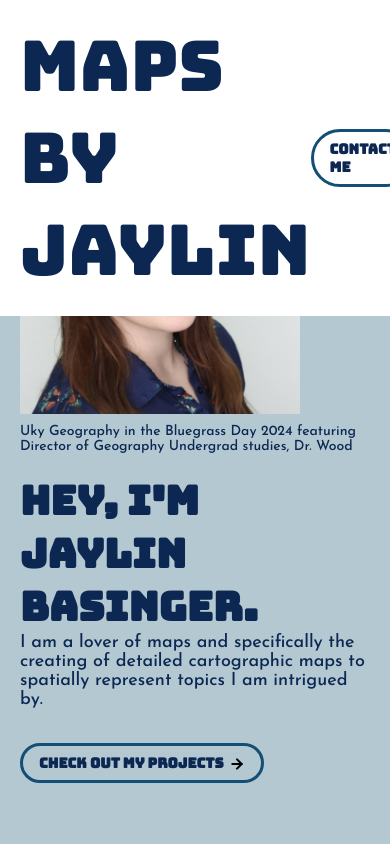
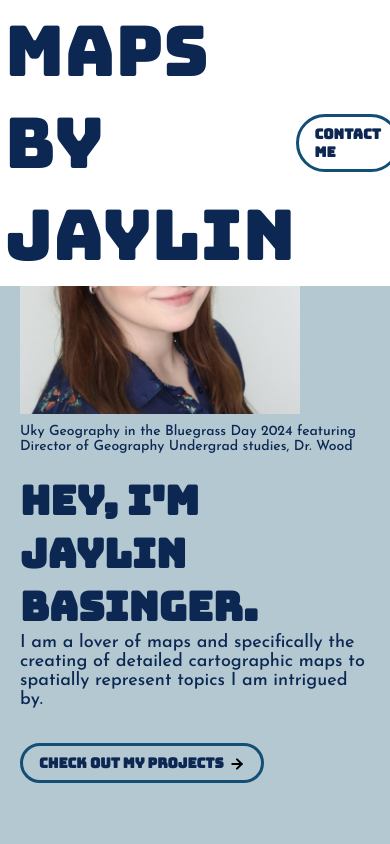
Before and after one commit to JaylinBasinger/JaylinBasinger.github.io, a plain HTML site: page index.html in a window 390 px wide. Shown: the top 844 px of the page. Drawn offline with Linux system fonts and the light colour scheme.

Commit message:
Update utilities.css

```diff
--- a/css/utilities.css
+++ b/css/utilities.css
@@ -50,7 +50,7 @@ a.icon-link:hover {
 /* Small devices (portrait tablets and large phones, 800px and below) */
 @media only screen and (max-width: 800px) {
   .navbar {
-    padding: 20px 20px;
+    padding: 5px 5px;
     background-color: white
   }
 }
```
